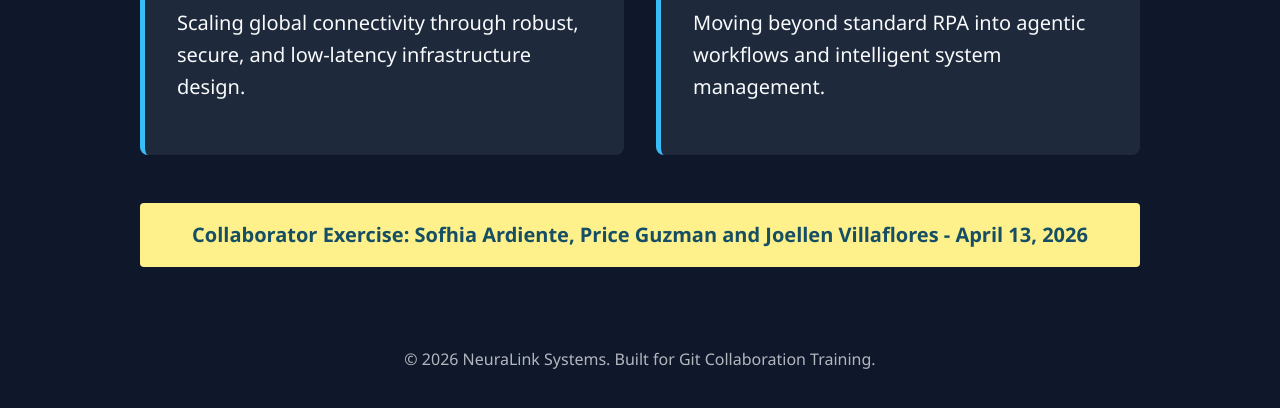
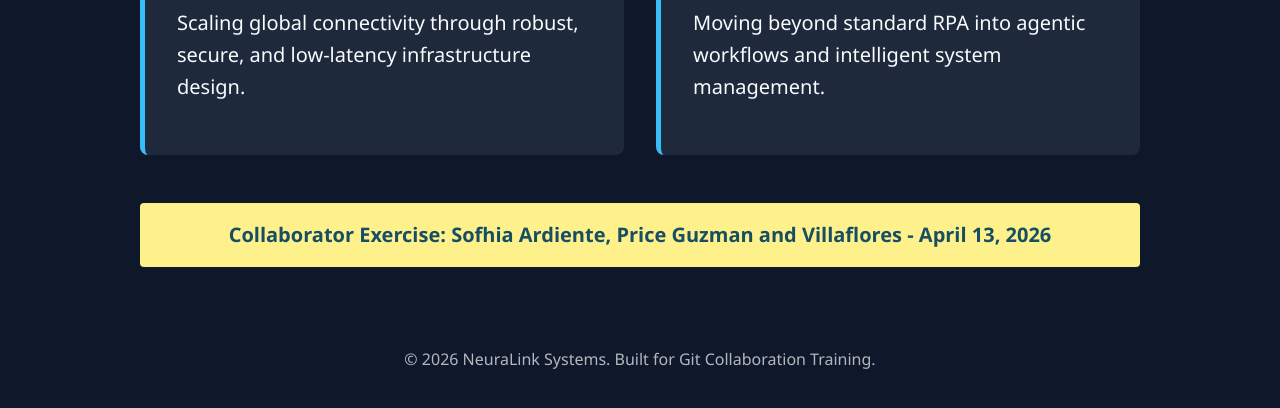
Before and after one commit to ivjiro/basta-repo, a plain HTML site: page index.html in a window 1280 px wide. Shown: the part 596-1004 px from the top of the page. Drawn offline with Linux system fonts and the light colour scheme.

Commit message:
reverted by Ardiente

```diff
--- a/index.html
+++ b/index.html
@@ -113,7 +113,7 @@
         </div>
 
         <div class="edit-zone">
-            Collaborator Exercise:  Sofhia Ardiente, Price Guzman and Joellen Villaflores - April 13, 2026
+            Collaborator Exercise:  Sofhia Ardiente, Price Guzman and Villaflores - April 13, 2026
         </div>
     </div>
 
```
